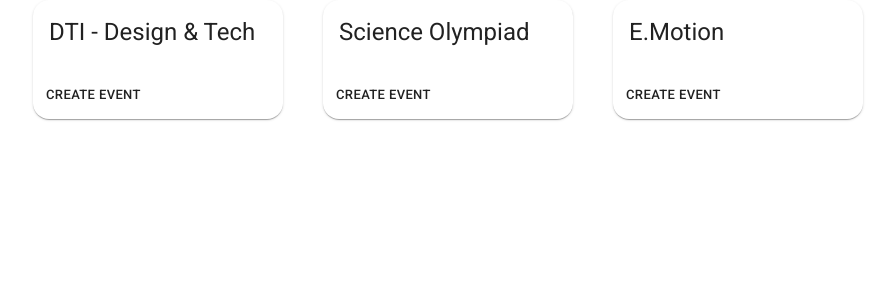
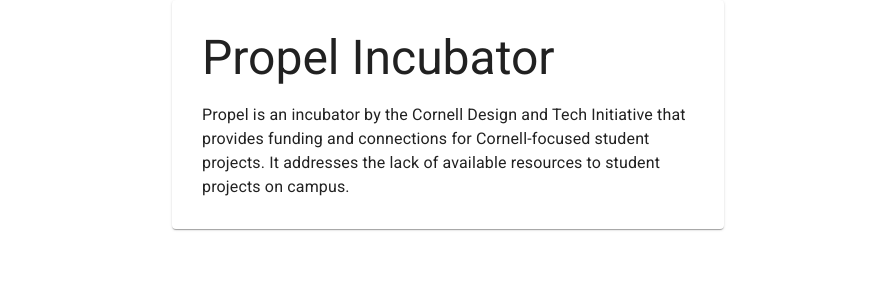
Before and after one commit to zmindyli/pacts, a React (Create React App) app in the folder frontend/: page / in a window 1280 px wide. Shown: the top 300 px of the page, without its empty margins (192-1087 px from the left). Built offline with nearby package versions, Linux system fonts and the light colour scheme.

Commit message:
Added a group page

```diff
--- a/frontend/src/App.tsx
+++ b/frontend/src/App.tsx
@@ -1,10 +1,17 @@
-import React from 'react';
-import Dashboard from './Dashboard'
+import React, { useState } from 'react';
+import Dashboard from './Dashboard';
+import GroupPage from './GroupPage';
 
 function App() {
+  const [page, changePage] = useState(""); // pass state down to children
   return (
     <div>
-      <Dashboard />
+      {/* {page === "" && <Dashboard />} */}
+      <GroupPage
+        name="Propel Incubator"
+        desc="Propel is an incubator by the Cornell Design and Tech Initiative that provides
+        funding and connections for Cornell-focused student projects.
+        It addresses the lack of available resources to student projects on campus. " />
     </div>
   );
 }
--- a/frontend/src/Dashboard.tsx
+++ b/frontend/src/Dashboard.tsx
@@ -29,7 +29,7 @@
   }
 }));
 
-const GroupTile = ({ groupName, numEvents }: groupTileProps) => {
+export const GroupTile = ({ groupName, numEvents }: groupTileProps) => {
   const classes = useStyles();
   return (
     <CardActionArea className={classes.actionArea}>
@@ -48,7 +48,7 @@
 }
 // TODO: make type dashboardProps
 // accepts user as a parameter?, should display all groups the user is part of
-const Dashboard = () => {
+export const Dashboard = () => {
   //const classes = useStyles();
   const gridStyles = useGridStyles();
   return (
--- /dev/null
+++ b/frontend/src/GroupPage.tsx
@@ -0,0 +1,32 @@
+import React from 'react';
+import { Container, Paper, Typography } from '@material-ui/core';
+import { makeStyles, createStyles } from '@material-ui/core/styles';
+
+type groupPageProps = {
+  name: string,
+  desc: string
+}
+
+const useStyles = makeStyles(() => createStyles({
+  header: {
+    padding: '30px',
+  }
+}));
+
+export const GroupPage = ({ name, desc }: groupPageProps) => {
+  const classes = useStyles();
+  return (
+    <Container maxWidth="sm">
+      <Paper className={classes.header}>
+        <Typography variant="h3" gutterBottom={true}>
+          {name}
+        </Typography>
+        <Typography>
+          {desc}
+        </Typography>
+      </Paper>
+    </Container>
+  );
+}
+
+export default GroupPage;
```
Also changed, not shown: 2 other files (tests, documents, lock files or other folders).
